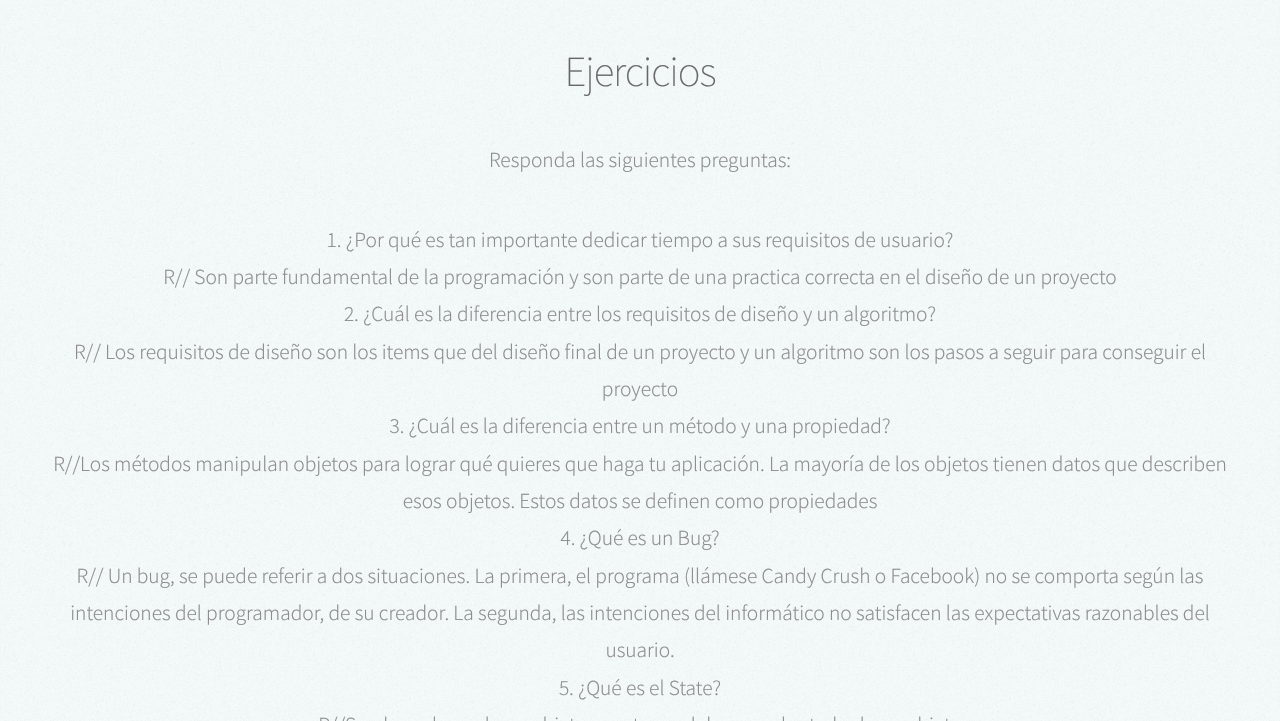
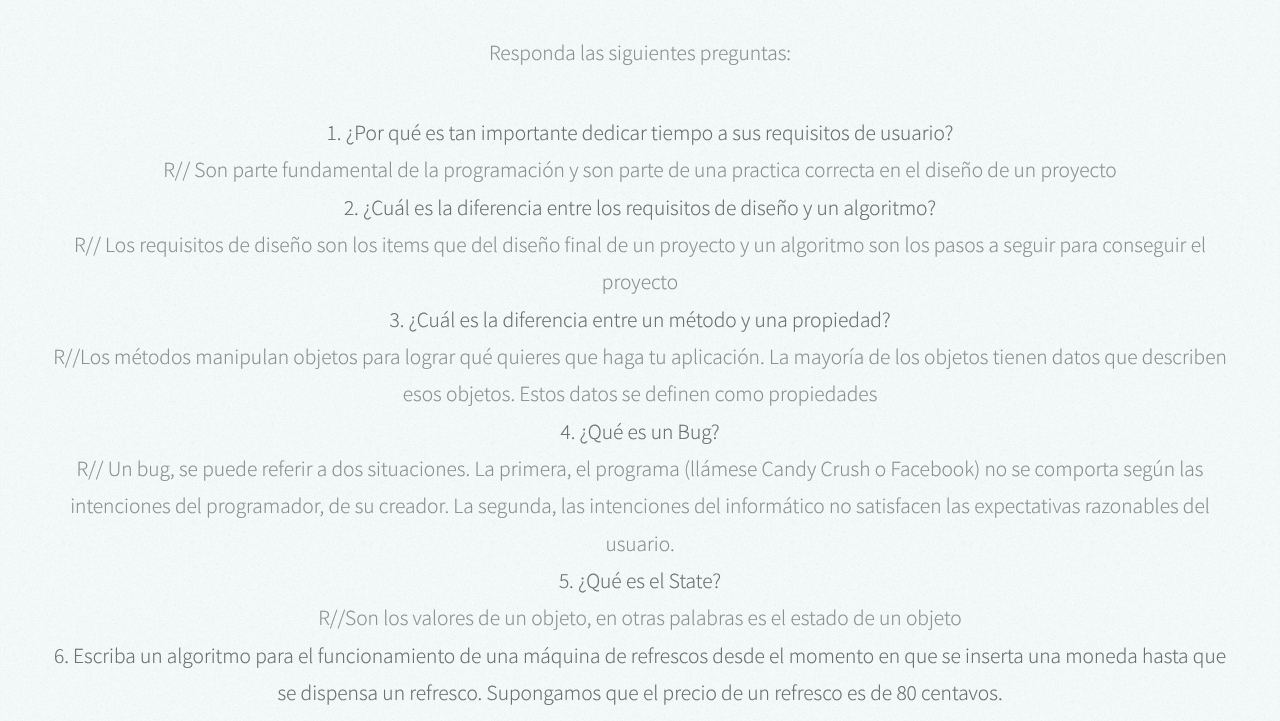
Before and after one commit to Felipe-Gonz/Felipe-Gonz.github.io, a plain HTML site: page index.html in a window 1280 px wide. Shown: the part 2966-3687 px from the top of the page. Drawn offline with Linux system fonts and the light colour scheme.

Commit message:
negrita a cap1

```diff
--- a/index.html
+++ b/index.html
@@ -70,9 +70,6 @@
   </section>
   <section id="portfolio" class="two">
     <div class="container">
-      <header>
-        <h2 class="alt">Portfolio</h2>
-      </header>
       <h2><strong>Capitulo 1</strong></h2>
       <br/>
       <h1>Pensar como un desarrollador</h1>
@@ -101,19 +98,19 @@
       <br/>
       <p>Responda las siguientes preguntas:</p>
       <ol>
-        <li>1.  ¿Por qué es tan importante dedicar tiempo a sus requisitos de usuario?</li>
+        <li><b>1.  ¿Por qué es tan importante dedicar tiempo a sus requisitos de usuario?</b></li>
         <li>R// Son parte fundamental de la programación y son parte de una practica correcta en el diseño de un proyecto</li>
-        <li>2.  ¿Cuál es la diferencia entre los requisitos de diseño y un algoritmo?</li>
+        <li><b>2.  ¿Cuál es la diferencia entre los requisitos de diseño y un algoritmo?</b></li>
         <li>R// Los requisitos de diseño son los items que del diseño final de un proyecto y un algoritmo son los pasos a seguir para conseguir el proyecto</li>
-        <li>3.  ¿Cuál es la diferencia entre un método y una propiedad?</li>
+        <li><b>3.  ¿Cuál es la diferencia entre un método y una propiedad?</b></li>
         <li>R//Los métodos manipulan objetos para lograr qué quieres que haga tu aplicación.
 La mayoría de los objetos tienen datos que describen esos objetos. Estos datos se definen como propiedades
 </li>
-        <li>4.  ¿Qué es un Bug?</li>
+        <li><b>4.  ¿Qué es un Bug?</b></li>
         <li>R// Un bug, se puede referir a dos situaciones. La primera, el programa (llámese Candy Crush o Facebook) no se comporta según las intenciones del programador, de su creador. La segunda, las intenciones del informático no satisfacen las expectativas razonables del usuario.</li>
-        <li>5.  ¿Qué es el State?</li>
+        <li><b>5.  ¿Qué es el State?</b></li>
         <li>R//Son los valores de un objeto, en otras palabras es el estado de un objeto</li>
-        <li>6.  Escriba un algoritmo para el funcionamiento de una máquina de refrescos desde el momento en que se inserta una moneda hasta que se dispensa un refresco. Supongamos que el precio de un refresco es de 80 centavos.</li>
+        <li><b>6.  Escriba un algoritmo para el funcionamiento de una máquina de refrescos desde el momento en que se inserta una moneda hasta que se dispensa un refresco. Supongamos que el precio de un refresco es de 80 centavos.</b></li>
         <li> R//
           <ol>
             <li>Seleccione el refresco que desea</li>
@@ -123,7 +120,7 @@ La mayoría de los objetos tienen datos que describen esos objetos. Estos datos
             <li>Recoger la bebida deseada</li>
           </ol>
         </li>
-        <li>7.  Escriba los requisitos de diseño de una aplicación que ejecutará la máquina de refrescos.</li>
+        <li><b>7.  Escriba los requisitos de diseño de una aplicación que ejecutará la máquina de refrescos.</b></li>
         <li>R//
           <ol>
             <li>Recibir la moneda de cambio</li>
```
